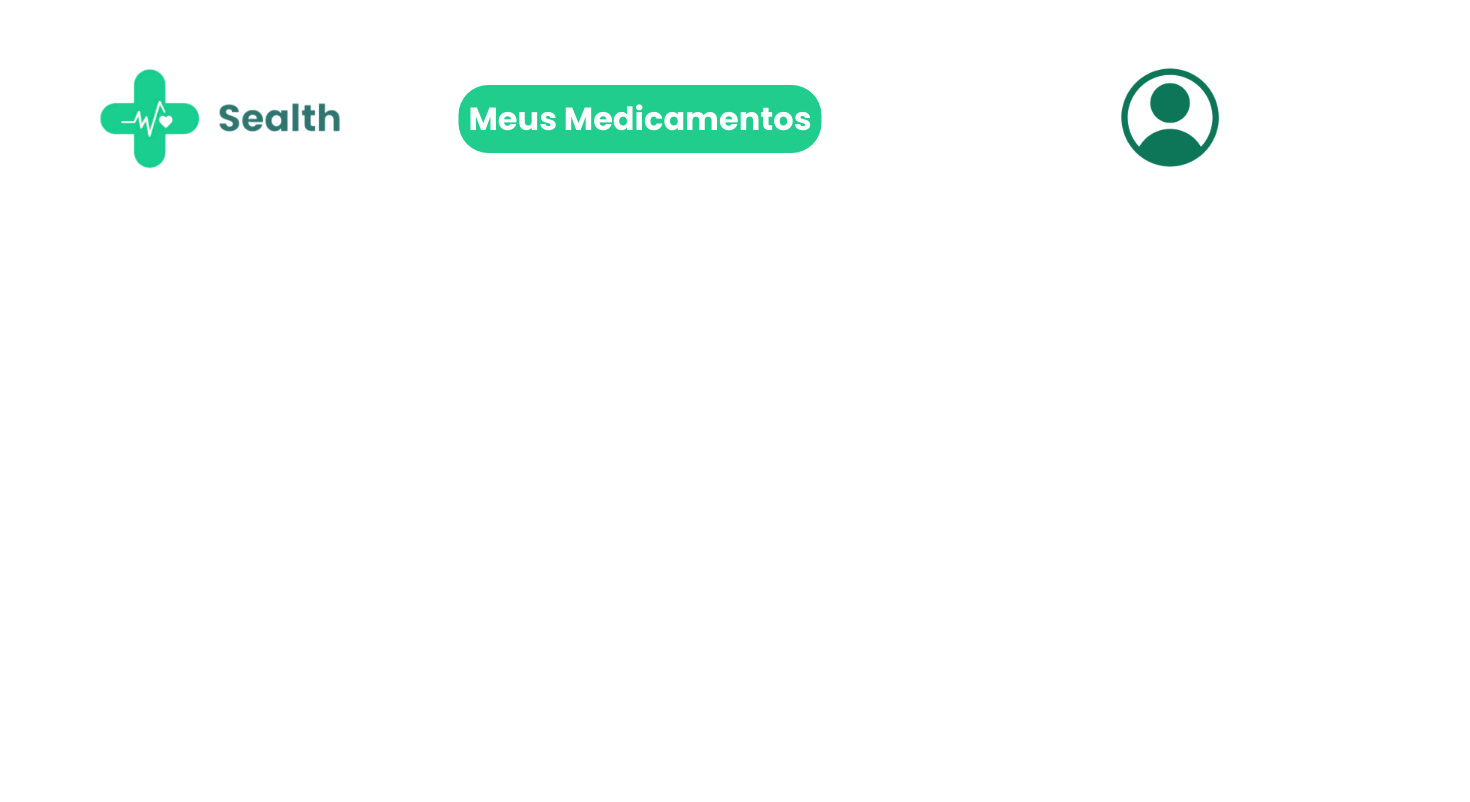
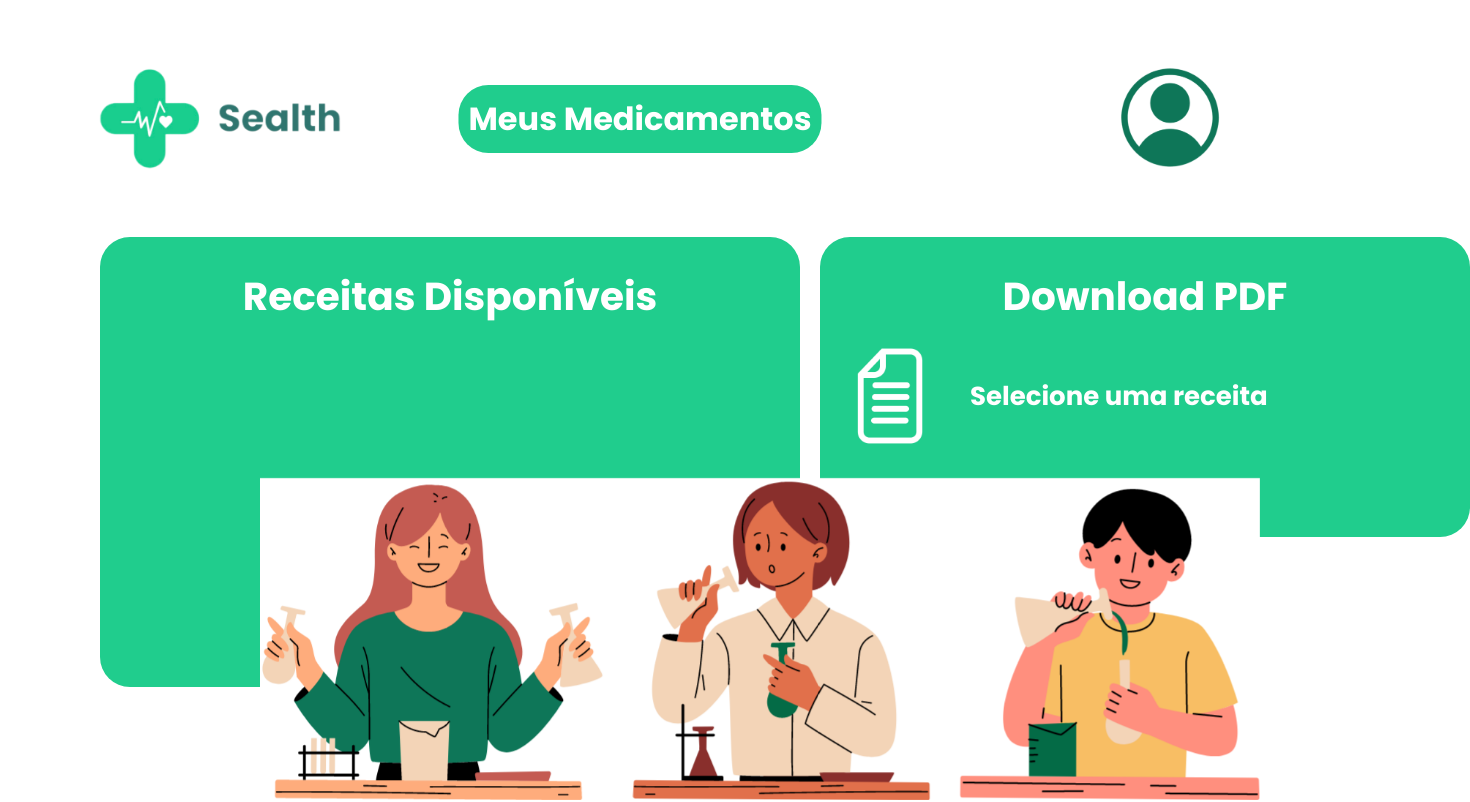
Before and after one commit to llucaschagass/Projeto-Sealth-Angular, an Angular app: page /medicines in a window 1280 px wide. Shown: the top 802 px of the page, 1470 px wide, since content can reach past the window. Built offline with nearby package versions, Linux system fonts and the light colour scheme.

Commit message:
feat: criando o modulo de receitas e download

```diff
--- a/src/app/pages/medicines/medicines.component.html
+++ b/src/app/pages/medicines/medicines.component.html
@@ -5,3 +5,22 @@
     </div>
     <img src="/assets/png/user-icon.png" alt="User Icon" class="user-icon" (click)="confirmLogout()">
 </header>
+
+<div class="main-container">
+    <div class="medicines-containner">
+        <div class="medicines-module">
+            <h2 class="module-title">Receitas Disponíveis</h2>
+            <div class="info-container"></div>
+        </div>
+    </div>
+    <div class="download-containner">
+        <div class="download-module">
+            <h2 class="module-title">Download PDF</h2>
+            <div class="download-content">
+                <img src="/assets/png/download-icon.png" alt="Download" class="download-icon">
+                <p class="select-text">Selecione uma receita</p>
+            </div>
+        </div>
+        <img src="/assets/png/lab-background.png" alt="Imagem" class="image-corner">
+    </div>
+</div>
--- a/src/app/pages/medicines/medicines.component.scss
+++ b/src/app/pages/medicines/medicines.component.scss
@@ -38,3 +38,111 @@
     color: white;
     margin: 0;
 }
+
+.main-container {
+    display: flex;
+}
+
+.medicines-containner,
+.download-containner {
+    flex: 1;
+    margin-right: 20px;
+}
+
+.medicines-containner {
+    display: flex;
+    flex-direction: column;
+    align-items: center;
+}
+
+.medicines-module {
+    position: relative;
+    width: 700px;
+    height: 450px;
+    background-color: $primary-color;
+    border-radius: 30px;
+    display: flex;
+    flex-direction: column;
+    font-size: 26px;
+    color: white;
+    font-family: "Poppins", sans-serif;
+    padding: 20px;
+    font-weight: bold;
+    transition: transform 0.3s ease;
+    cursor: pointer;
+    margin-bottom: 40px;
+    margin-left: 100px;
+
+    &:hover {
+        transform: translateY(-5px);
+        box-shadow: 0 6px 6px 0 rgba(0, 0, 0, 0.5);
+    }
+}
+
+.module-title {
+    color: white;
+    margin-bottom: 10px;
+    align-self: center;
+    margin-top: 10px;
+}
+
+.download-containner {
+    position: relative;
+    width: 600px;
+    height: 600px;
+}
+
+.calendar {
+    width: 100%;
+    height: 100%;
+    background-color: #ffffff;
+    border-radius: 10px;
+}
+
+.download-module {
+    position: relative;
+    width: 650px;
+    height: 300px;
+    background-color: $primary-color;
+    border-radius: 30px;
+    display: flex;
+    flex-direction: column;
+    font-size: 26px;
+    color: white;
+    font-family: "Poppins", sans-serif;
+    padding: 20px;
+    font-weight: bold;
+    transition: transform 0.3s ease;
+    cursor: pointer;
+    margin-bottom: 40px;
+    margin-right: 100px;
+
+    &:hover {
+        transform: translateY(-5px);
+        box-shadow: 0 6px 6px 0 rgba(0, 0, 0, 0.5);
+    }
+}
+
+.image-corner {
+    position: fixed;
+    bottom: 0;
+    right: 20px;
+    width: 1000px;
+    height: auto;
+}
+
+.download-content {
+    margin-top: 10px;
+    display: flex;
+    align-items: center;
+}
+
+.download-icon {
+    width: 100px;
+    height: auto;
+    margin-right: 30px;
+}
+
+.select-text {
+    margin: 0;
+}
```
Also changed, not shown: src/assets/png/download-icon.png (added), src/assets/png/lab-background.png (added).
